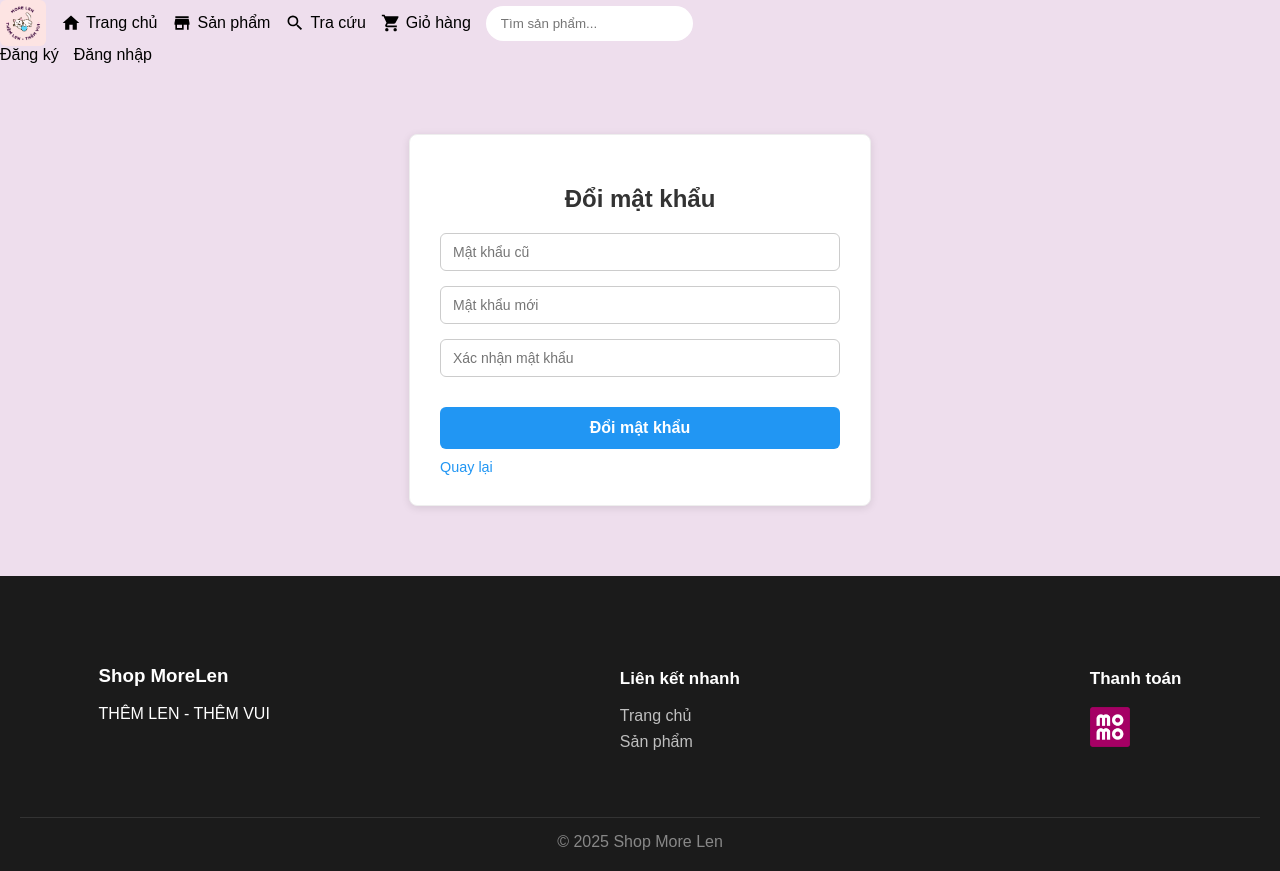
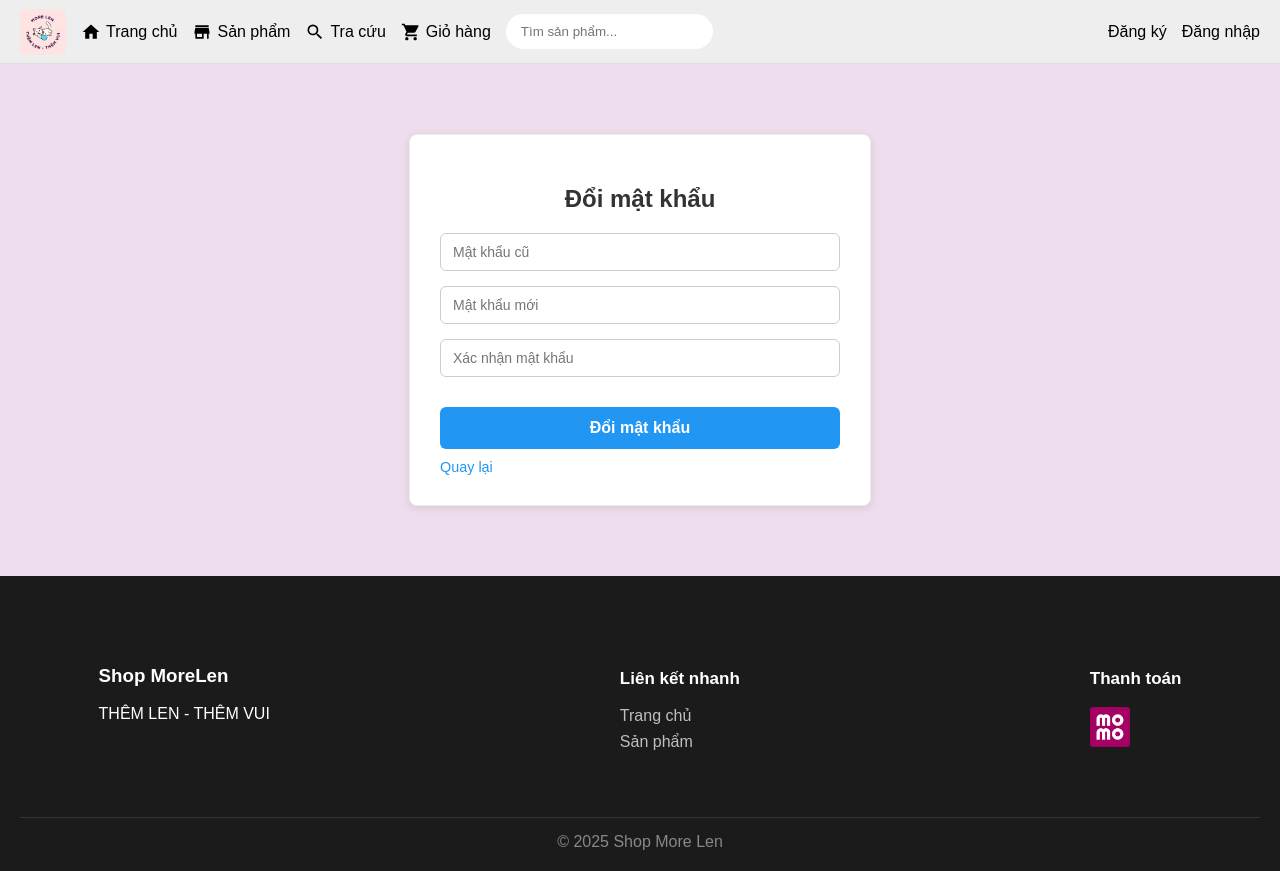
Before and after one commit to kiet10062004-code/Frontend-DACN, a React (Vite) app: page /change-password in a window 1280 px wide. Built offline with nearby package versions, Linux system fonts and the light colour scheme.

Commit message:
fix css  resetpassword

```diff
--- a/src/Layout.jsx
+++ b/src/Layout.jsx
@@ -1,4 +1,4 @@
-import React, { useState, useEffect } from 'react'; // <-- Đã thêm useEffect
+import React, { useState, useEffect } from 'react';
 import { Link } from 'react-router-dom';
 import AvatarDefault from './assets/Avatar.jpg';
 import axios from "axios";
@@ -8,18 +8,15 @@ const DEBOUNCE_DELAY = 300;
 
 function Layout({ children, isLoggedIn, avatarUrl, fullName, handleLogout }) {
 
-    // Giữ nguyên state cũ
     const [search, setSearch] = useState("");
     const [suggestions, setSuggestions] = useState([]);
 
-    // State mới: Chứa từ khóa đã được "debounce"
     const [debouncedSearch, setDebouncedSearch] = useState("");
 
     // Hàm CHỈ CẬP NHẬT STATE 'search'
     const handleSearch = (e) => {
         const value = e.target.value;
         setSearch(value);
-        // KHÔNG GỌI API TẠI ĐÂY NỮA
     };
 
     // 1. Hook DEBOUNCE: Cập nhật debouncedSearch sau khi người dùng ngừng gõ
@@ -28,7 +25,6 @@ function Layout({ children, isLoggedIn, avatarUrl, fullName, handleLogout }) {
             setDebouncedSearch(search);
         }, DEBOUNCE_DELAY);
 
-        // Cleanup: Xóa timer nếu search thay đổi
         return () => {
             clearTimeout(handler);
         };
@@ -43,14 +39,13 @@ function Layout({ children, isLoggedIn, avatarUrl, fullName, handleLogout }) {
             return;
         }
 
-        // Khởi tạo AbortController để hủy yêu cầu cũ
         const controller = new AbortController();
 
         const fetchSuggestions = async () => {
             try {
                 const res = await axios.get(
                     `https://backend-dacn-hmw1.onrender.com/api/product/search/?q=${value}`,
-                    { signal: controller.signal } // <-- Gắn signal vào yêu cầu
+                    { signal: controller.signal }
                 );
 
                 console.log("API trả về:", res.data);
@@ -61,7 +56,6 @@ function Layout({ children, isLoggedIn, avatarUrl, fullName, handleLogout }) {
                     setSuggestions([]);
                 }
             } catch (error) {
-                // Bỏ qua lỗi nếu đó là lỗi do yêu cầu bị hủy (AbortError)
                 if (axios.isCancel(error) || error.name === 'AbortError') {
                     console.log('Request aborted:', value);
                     return;
@@ -78,7 +72,7 @@ function Layout({ children, isLoggedIn, avatarUrl, fullName, handleLogout }) {
             controller.abort();
         };
 
-    }, [debouncedSearch]); // Chạy lại khi 'debouncedSearch' thay đổi
+    }, [debouncedSearch]);
 
 
   return (
@@ -86,12 +80,22 @@ function Layout({ children, isLoggedIn, avatarUrl, fullName, handleLogout }) {
       <nav
         style={{
           position: 'fixed',
-            // ... (Các style giữ nguyên)
+          top: 0,
+          left: 0,
+          width: '100%',
+          height: '64px',
+          padding: '0 20px',
+          background: '#eee',
+          display: 'flex',
+          alignItems: 'center',
+          justifyContent: 'space-between',
+          boxSizing: 'border-box',
+          zIndex: 1000,
+          borderBottom: '1px solid #ddd',
         }}
       >
       <div style={{ display: 'flex', alignItems: 'center', gap: '15px' }}>
 
-        {/* ... (Các Link giữ nguyên) ... */}
         <Link to="/" style={{ display: 'flex', alignItems: 'center', textDecoration: 'none' }}>
           <img
             src="/More_len.png"
@@ -99,8 +103,7 @@ function Layout({ children, isLoggedIn, avatarUrl, fullName, handleLogout }) {
             style={{ height: "46px", width: "46px", borderRadius: "6px", objectFit: "cover" }}
           />
         </Link>
-        {/* ... (Các Link khác giữ nguyên) ... */}
-        <Link to="/" style={{ display: 'flex', alignItems: 'center', gap: '5px', textDecoration: 'none', color: '#000' }}>
+        <Link to="/" style={{ display: 'flex', alignItems: 'center', gap: '5px', textDecoration: 'none', color: '#000' }}>
           <MdHome size={20} />
           Trang chủ
         </Link>
@@ -119,7 +122,7 @@ function Layout({ children, isLoggedIn, avatarUrl, fullName, handleLogout }) {
           <MdShoppingCart size={20} />
           Giỏ hàng
         </Link>
-        {/* Vùng Input Search */}
+
         <div className="search-container">
           <input
             type="text"
@@ -142,7 +145,7 @@ function Layout({ children, isLoggedIn, avatarUrl, fullName, handleLogout }) {
         </div>
       </div>
 
-        {/* ... (Phần đăng nhập/đăng ký giữ nguyên) ... */}
+
         <div>
           {!isLoggedIn ? (
             <>
@@ -188,7 +191,6 @@ function Layout({ children, isLoggedIn, avatarUrl, fullName, handleLogout }) {
         </div>
       </nav>
 
-      {/* ... (Phần main và footer giữ nguyên) ... */}
       <main
         style={{
           flex :1,
```
